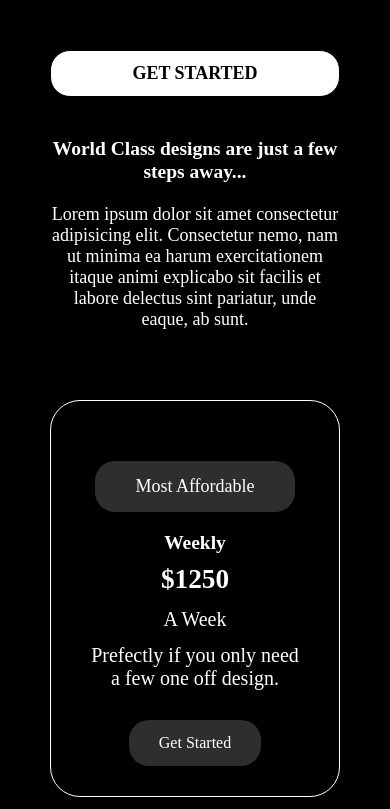
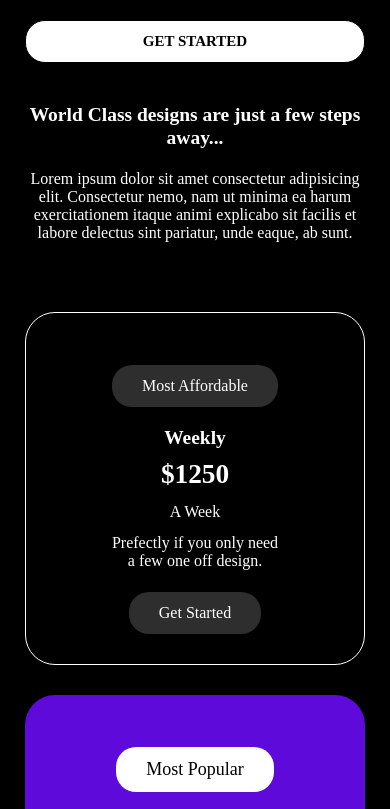
Before and after one commit to Anilsahu07/Promt-21, a plain HTML site: page index.html in a window 390 px wide. Shown: the top 809 px of the page. Drawn offline with Linux system fonts and the light colour scheme.

Commit message:
update media.css

```diff
--- a/media.css
+++ b/media.css
@@ -1,4 +1,8 @@
 @media (max-width:550px) {
+    .container{
+        padding: 20px 25px;
+    }
+
     .box2{
         flex-direction: column;
     }
@@ -6,6 +10,7 @@
     .box2{
         gap: 30px;
     }
+
     .price1{
         width: 100%;
     }
@@ -18,7 +23,7 @@
     .box1 button{
         width: 100%;
         padding: 12px 0;
-        font-size: 18px;
+        font-size: 15px;
     }
 
     .para h1{
@@ -32,23 +37,23 @@
     }
 
     .para p{
-        font-size: 18px;
+        font-size: 16px;
     }
 
     #alag{
-        padding: 15px 40px;
-        font-size: 18px;
+        padding: 12px 30px;
+        font-size: 16px;
     }
 
 
     .price1 button{
-        padding: 14px 30px;
+        padding: 12px 30px;
         font-size: 16px;
-        margin-top: 30px;
+        margin-top: 22px;
     }
 
     #middle{
-        padding: 14px 40px;
+        padding: 12px 30px;
         font-size: 18px;
     }
 
@@ -61,12 +66,12 @@
     }
 
     .rate p{
-        font-size:20px;
+        font-size:16px;
     }
 
     .footer button{
-        padding: 18px 40px;
-        font-size: 20px;
+        padding: 12px 30px;
+        font-size: 17px;
         border-radius:50px;
     }
 
```
